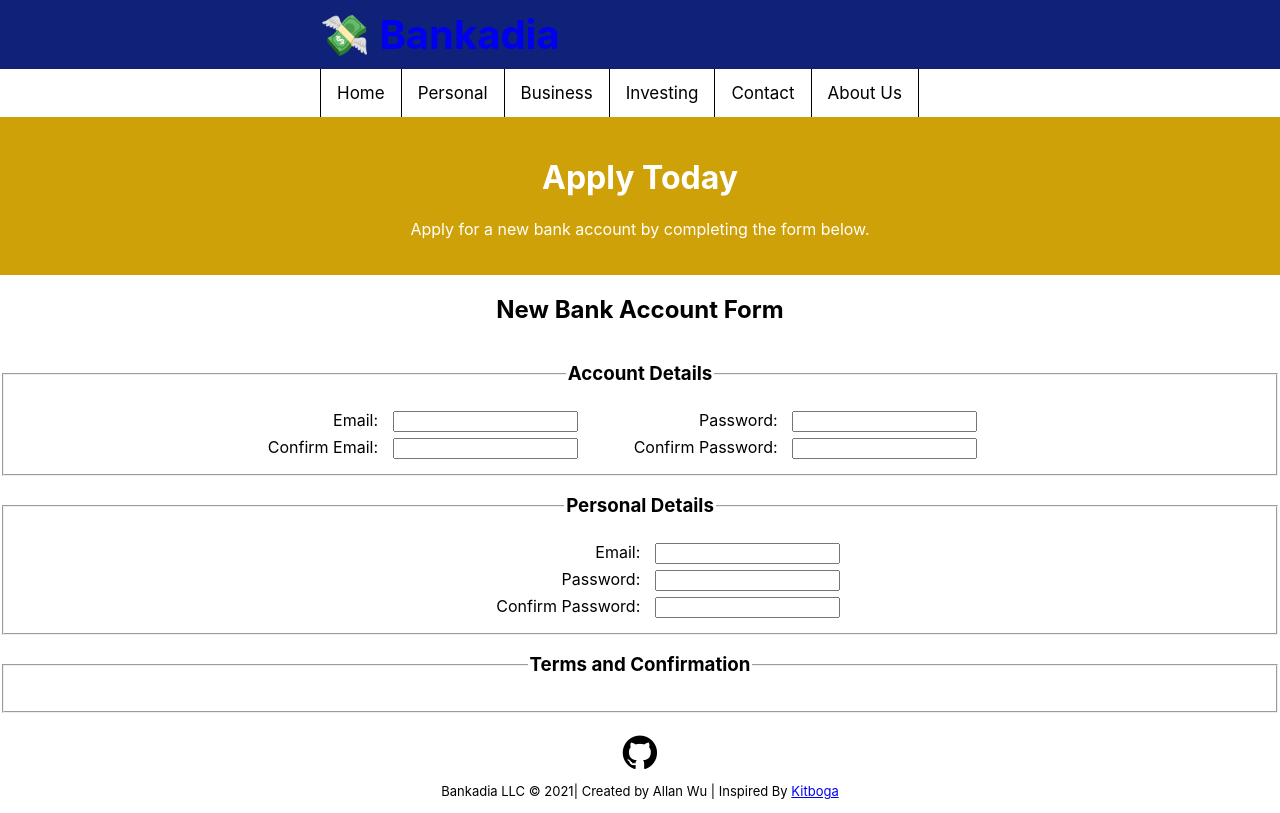
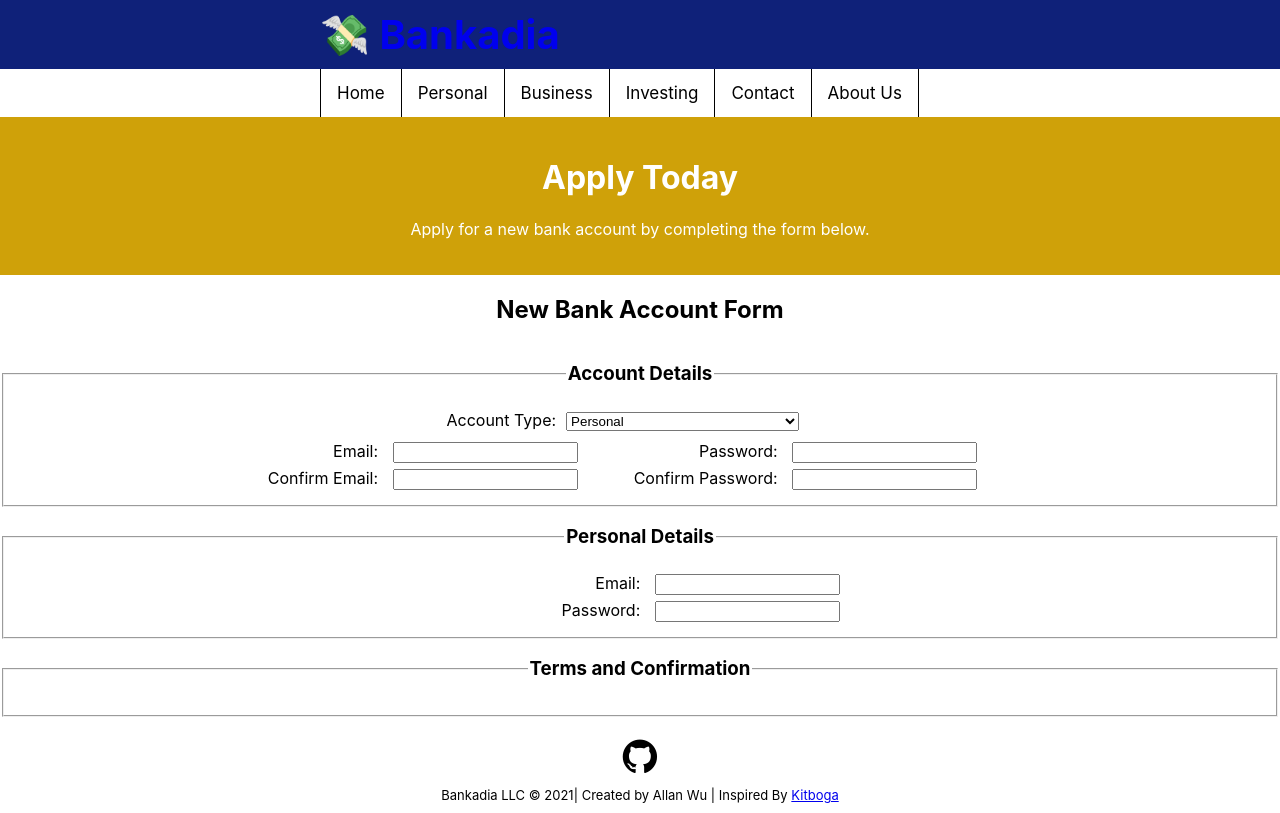
Before and after one commit to ywuhub/Bankadia, a React (Create React App) app: page /register in a window 1280 px wide. Built offline with nearby package versions, Linux system fonts and the light colour scheme.

Commit message:
Progress: Completed Account Section of the Registration Form

```diff
--- a/src/registration.css
+++ b/src/registration.css
@@ -34,6 +34,16 @@
     text-align:right;
 }
 
+.register-col-long {
+    width: 100%;
+}
+
+.register-col-long {
+    content: "";
+    display: table;
+    clear: both;
+}
+
 .register-col:first-child {
     float: left;
     width: 50%;
--- a/src/registration.js
+++ b/src/registration.js
@@ -16,6 +16,16 @@ function Register() {
                             <h3>Account Details</h3>
                         </legend>
                         <div class="account-details">
+                            <div class="register-row">
+                                <div class="register-col-long">
+                                    <label for="account_type" class="account_label">Account Type:</label>
+                                    <select name="account_type" id="account_type">
+                                        <option value="personal">Personal</option>
+                                        <option value="business">Business</option>
+                                        <option value="investing">Investing</option>
+                                    </select>
+                                </div>
+                            </div>
                             <div class="register-row">
                                 <div class="register-col">
                                     <label for="email" class="account_label">Email:</label> <input type="text" name="email"/><br/>
@@ -39,9 +49,8 @@ function Register() {
                             <h3>Personal Details</h3>
                         </legend>
                         <div>
-                            <label for="email" class="account_label">Email:</label> <input type="text" name="email"/> <br/>
-                            <label for="password" class="account_label">Password:</label> <input type="password" name="password"/><br/>
-                            <label for="confirm_password" class="account_label">Confirm Password:</label> <input type="password" name="confirm_password"/><br/>
+                            <label for="name" class="account_label">Email:</label> <input type="text" name="name"/> <br/>
+                            <label for="phone" class="account_label">Password:</label> <input type="number" name="phone"/><br/>
                         </div>
                     </fieldset>
                     <fieldset>
```
Also changed, not shown: 1 other file (tests, documents, lock files or other folders).
